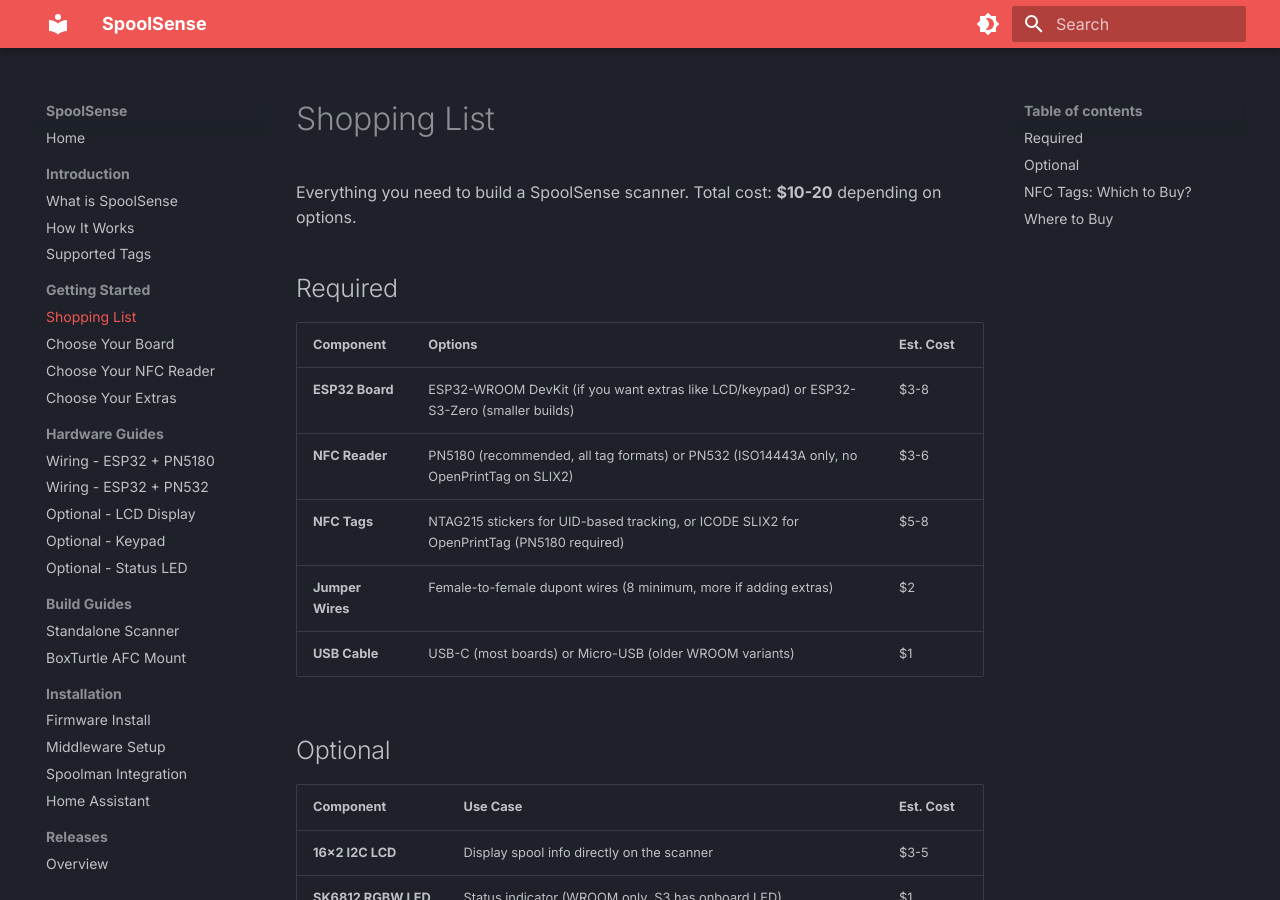
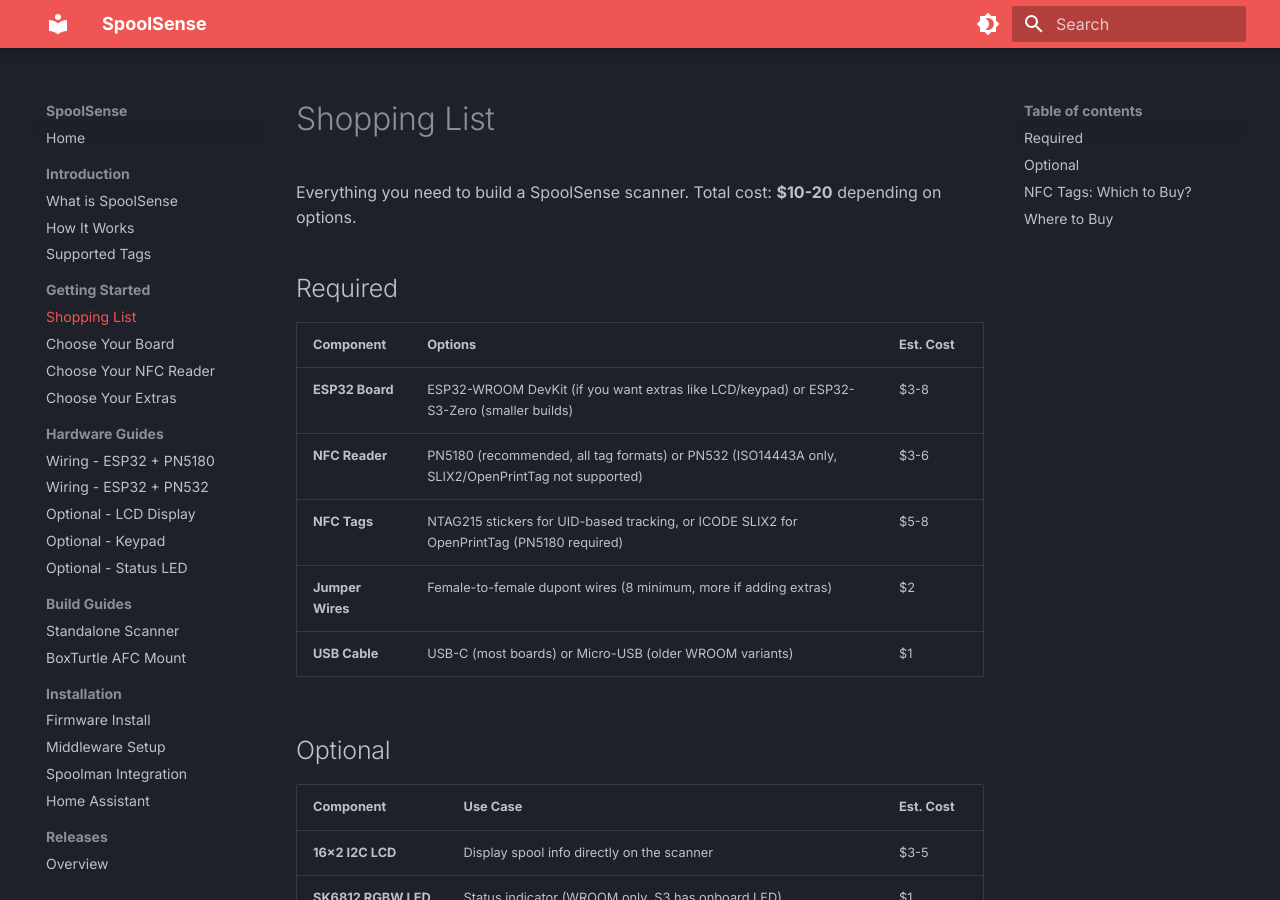
Before and after one commit to SpoolSense/spoolsense.org, an MkDocs documentation site: the page built from docs/getting-started/shopping-list.md, in a window 1280 px wide and 900 px high. Built offline with MkDocs 1.6.1 and Material for MkDocs 9.7.7, drawn with Linux system fonts in a browser that asks for light colours.

Commit message:
docs: clarify PN532 limitation wording

```diff
--- a/docs/getting-started/shopping-list.md
+++ b/docs/getting-started/shopping-list.md
@@ -7,7 +7,7 @@ Everything you need to build a SpoolSense scanner. Total cost: **$10-20** depend
 | Component | Options | Est. Cost |
 |-----------|---------|-----------|
 | **ESP32 Board** | ESP32-WROOM DevKit (if you want extras like LCD/keypad) or ESP32-S3-Zero (smaller builds) | $3-8 |
-| **NFC Reader** | PN5180 (recommended, all tag formats) or PN532 (ISO14443A only, no OpenPrintTag on SLIX2) | $3-6 |
+| **NFC Reader** | PN5180 (recommended, all tag formats) or PN532 (ISO14443A only, SLIX2/OpenPrintTag not supported) | $3-6 |
 | **NFC Tags** | NTAG215 stickers for UID-based tracking, or ICODE SLIX2 for OpenPrintTag (PN5180 required) | $5-8 |
 | **Jumper Wires** | Female-to-female dupont wires (8 minimum, more if adding extras) | $2 |
 | **USB Cable** | USB-C (most boards) or Micro-USB (older WROOM variants) | $1 |
```
